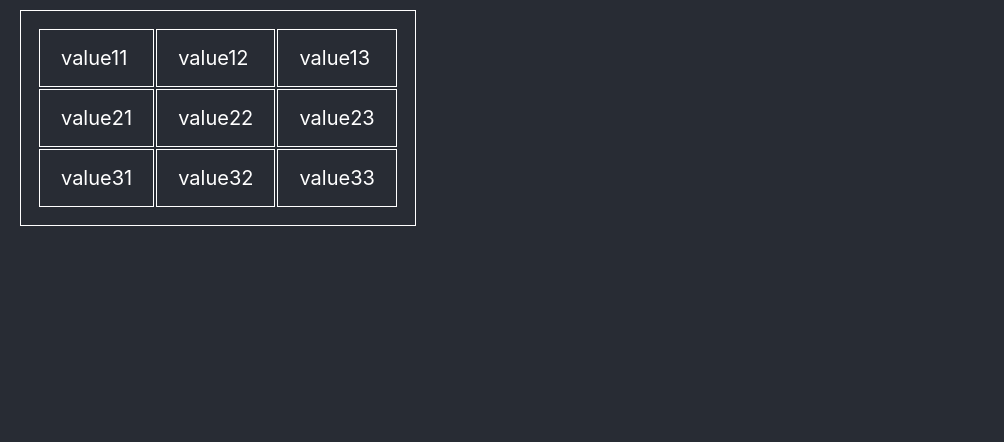
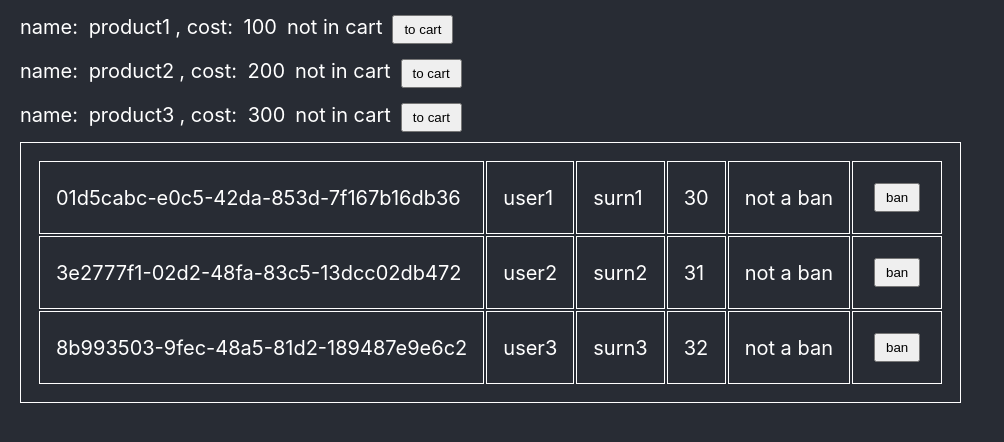
Before and after one commit to banan320/koder_react, a React (Create React App) app: page / in a window 1280 px wide. Shown: the top 442 px of the page, without its empty margins (0-1004 px from the left). Built offline with nearby package versions, Linux system fonts and the light colour scheme.

Commit message:
lesson 47

```diff
--- a/src/App.css
+++ b/src/App.css
@@ -24,10 +24,10 @@ td {
 }
 
 p {
-  border: 1px solid #c6c6c6;
+  /* border: 1px solid #c6c6c6; */
   width: 100%;
-  max-width: 250px;
-  cursor: pointer;
+  /* max-width: 250px; */
+  /* cursor: pointer; */
   padding: 3px;
 }
 
--- a/src/App.js
+++ b/src/App.js
@@ -1,6 +1,10 @@
 import "./App.css";
 import { useState } from "react";
 import { v4 as uuidv4 } from "uuid";
+import Products from "./Products";
+import Users from "./Users";
+import Employee from "./Employee";
+
 // import { nanoid } from "nanoid";
 //
 //
@@ -8,41 +12,6 @@ import { v4 as uuidv4 } from "uuid";
 //
 //
 //! ===========================================
-// const initNotes = [
-//   {
-//     id: uuidv4(),
-//     prop1: "value11",
-//     prop2: "value12",
-//     prop3: "value13",
-//   },
-//   {
-//     id: uuidv4(),
-//     prop1: "value21",
-//     prop2: "value22",
-//     prop3: "value23",
-//   },
-//   {
-//     id: uuidv4(),
-//     prop1: "value31",
-//     prop2: "value32",
-//     prop3: "value33",
-//   },
-// ];
-// const initProds = [
-//   { id: uuidv4(), name: "prod1", catg: "catg1", cost: 100 },
-//   { id: uuidv4(), name: "prod2", catg: "catg2", cost: 200 },
-//   { id: uuidv4(), name: "prod3", catg: "catg3", cost: 300 },
-// ];
-
-// function getInitObj() {
-//   return {
-//     id: uuidv4(),
-//     name: "",
-//     catg: "",
-//     cost: "",
-//   };
-// }
-
 const initNotes = [
   {
     id: uuidv4(),
@@ -70,97 +39,57 @@ const initNotes = [
   },
 ];
 
+// const prods = [
+//   { id: uuidv4(), name: "product1", cost: 100 },
+//   { id: uuidv4(), name: "product2", cost: 200 },
+//   { id: uuidv4(), name: "product3", cost: 300 },
+// ];
+
+const users = [
+  { name: "Alex", surName: "Ger", age: 27 },
+  { name: "Ksy", surName: "Ger", age: 26 },
+  { name: "John", surName: "Brow", age: 10 },
+];
+
 // !============
 function App() {
-  const [notes, setNotes] = useState(initNotes);
+  // const result = prods.map((prod) => {
+  //   return <Products key={prod.id} name={prod.name} cost={prod.cost} />;
+  // });
 
-  const rows = notes.map((note) => {
-    const cells = note.fields.map((field) => {
-      let elem;
-      if (!field.isEdit) {
-        elem = (
-          <span onClick={() => startEdit(note.id, field.name)}>
-            {field.value}
-          </span>
-        );
-      } else {
-        elem = (
-          <input
-            value={field.value}
-            onChange={(event) => changeCell(note.id, field.name, event)}
-            onBlur={() => endEdit(note.id, field.name)}
-          ></input>
-        );
-      }
-      return <td key={field.name}>{elem}</td>;
-    });
-    return <tr key={note.id}>{cells}</tr>;
-  });
-
-  function startEdit(id, name) {
-    setNotes(
-      notes.map((note) => {
-        if (note.id === id) {
-          const fields = note.fields.map((field) => {
-            if (field.name === name) {
-              return { ...field, isEdit: true };
-            } else {
-              return field;
-            }
-          });
-          return { id, fields };
-        } else {
-          return note;
-        }
-      })
-    );
-  }
-
-  function endEdit(id, name) {
-    setNotes(
-      notes.map((note) => {
-        if (note.id === id) {
-          const fields = note.fields.map((field) => {
-            if (field.name === name) {
-              return { ...field, isEdit: false };
-            } else {
-              return field;
-            }
-          });
-
-          return { id, fields };
-        } else {
-          return note;
-        }
-      })
-    );
-  }
-
-  function changeCell(id, name, event) {
-    setNotes(
-      notes.map((note) => {
-        if (note.id === id) {
-          const fields = note.fields.map((field) => {
-            if (field.name === name) {
-              return { ...field, value: event.target.value };
-            } else {
-              return field;
-            }
-          });
-
-          return { id, fields };
-        } else {
-          return note;
-        }
-      })
-    );
-  }
+  // const user = users.map((user, index) => {
+  //   return (
+  //     <Users
+  //       key={index}
+  //       name={user.name}
+  //       surName={user.surName}
+  //       age={user.age}
+  //     />
+  //   );
+  // });
 
   return (
     <div className="App">
-      <table>
-        <tbody>{rows}</tbody>
-      </table>
+      <Products />
+      {/* <Employee
+        lastName="Alex"
+        firstName="Ger"
+        middleName="Evgen"
+        salary="50.000"
+      />
+      <Employee
+        lastName="John"
+        firstName="Ken"
+        middleName="Evgen"
+        salary="35.000"
+      />
+      <Employee
+        lastName="Ksy"
+        firstName="Ger"
+        middleName="And"
+        salary="50.000"
+      /> */}
+      <Users />
     </div>
   );
 }
--- /dev/null
+++ b/src/Employee.js
@@ -0,0 +1,14 @@
+import React from "react";
+
+const Employee = ({ lastName, firstName, middleName, salary }) => {
+  return (
+    <div>
+      <p>
+        last name:<span>{lastName}</span>, first name:<span>{firstName}</span>,
+        middleName:<span>{middleName}</span>, salary:<span>{salary}</span>
+      </p>
+    </div>
+  );
+};
+
+export default Employee;
--- /dev/null
+++ b/src/Product.js
@@ -0,0 +1,13 @@
+import React from "react";
+
+const Product = ({ id, name, cost, inCart, addToCart }) => {
+  return (
+    <div>
+      name: <span>{name}</span>, cost: <span>{cost}</span>
+      <span>{inCart ? "in cart" : "not in cart"}</span>
+      <button onClick={() => addToCart(id)}>to cart</button>
+    </div>
+  );
+};
+
+export default Product;
--- /dev/null
+++ b/src/Products.js
@@ -0,0 +1,42 @@
+import React from "react";
+import { useState } from "react";
+import { v4 as uuidv4 } from "uuid";
+import Product from "./Product";
+
+const initProds = [
+  { id: uuidv4(), name: "product1", cost: 100, inCart: false },
+  { id: uuidv4(), name: "product2", cost: 200, inCart: false },
+  { id: uuidv4(), name: "product3", cost: 300, inCart: false },
+];
+
+const Products = () => {
+  const [prods, setProds] = useState(initProds);
+
+  function addToCart(id) {
+    setProds(
+      prods.map((prod) => {
+        if (prod.id === id) {
+          prod.inCart = true;
+        }
+        return prod;
+      })
+    );
+  }
+
+  const items = prods.map((prod) => {
+    return (
+      <Product
+        key={prod.id}
+        id={prod.id}
+        name={prod.name}
+        cost={prod.cost}
+        inCart={prod.inCart}
+        addToCart={addToCart}
+      />
+    );
+  });
+
+  return <>{items}</>;
+};
+
+export default Products;
--- /dev/null
+++ b/src/User.js
@@ -0,0 +1,20 @@
+import React from "react";
+
+const User = ({ id, name, surName, age, isBan, addBan }) => {
+  return (
+    <>
+      <tr>
+        <td>{id}</td>
+        <td>{name}</td>
+        <td>{surName}</td>
+        <td>{age}</td>
+        <td>{isBan ? "ban" : "not a ban"}</td>
+        <td>
+          <button onClick={() => addBan(id)}>ban</button>
+        </td>
+      </tr>
+    </>
+  );
+};
+
+export default User;
--- /dev/null
+++ b/src/Users.js
@@ -0,0 +1,53 @@
+import React from "react";
+import { useState } from "react";
+import { v4 as uuidv4 } from "uuid";
+import User from "./User";
+
+// const users = [
+//   { name: "Alex", surName: "Ger", age: 27 },
+//   { name: "Ksy", surName: "Ger", age: 26 },
+//   { name: "John", surName: "Brow", age: 10 },
+// ];
+
+const initUsers = [
+  { id: uuidv4(), name: "user1", surName: "surn1", age: 30, isBan: false },
+  { id: uuidv4(), name: "user2", surName: "surn2", age: 31, isBan: false },
+  { id: uuidv4(), name: "user3", surName: "surn3", age: 32, isBan: false },
+];
+
+const Users = () => {
+  const [user, setUsers] = useState(initUsers);
+
+  function addBan(id) {
+    setUsers(
+      user.map((elem) => {
+        if (elem.id === id) {
+          elem.isBan = true;
+        }
+        return elem;
+      })
+    );
+  }
+
+  const users = user.map((elem) => {
+    return (
+      <User
+        key={elem.id}
+        id={elem.id}
+        name={elem.name}
+        surName={elem.surName}
+        age={elem.age}
+        isBan={elem.isBan}
+        addBan={addBan}
+      />
+    );
+  });
+
+  return (
+    <table>
+      <tbody>{users}</tbody>
+    </table>
+  );
+};
+
+export default Users;
```
